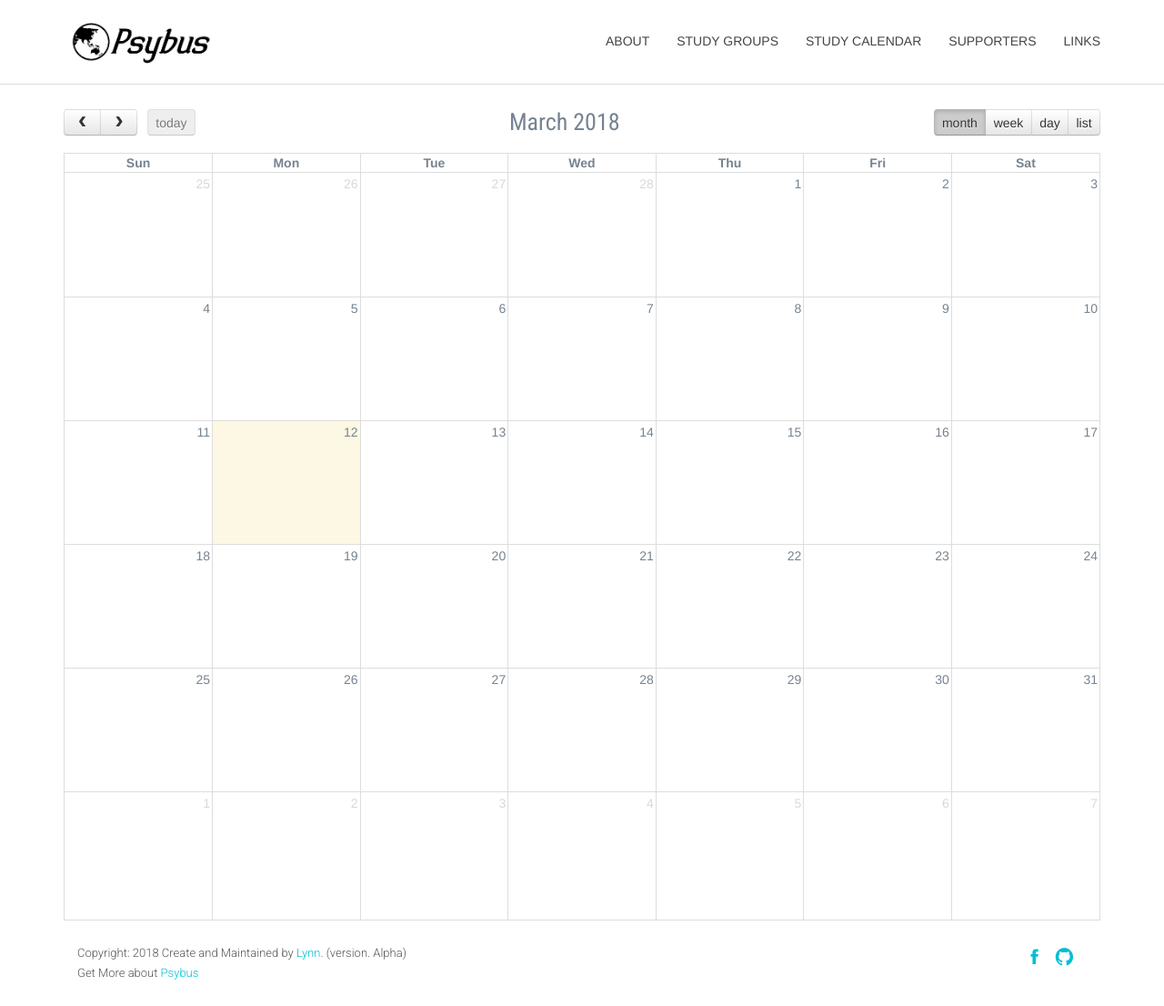
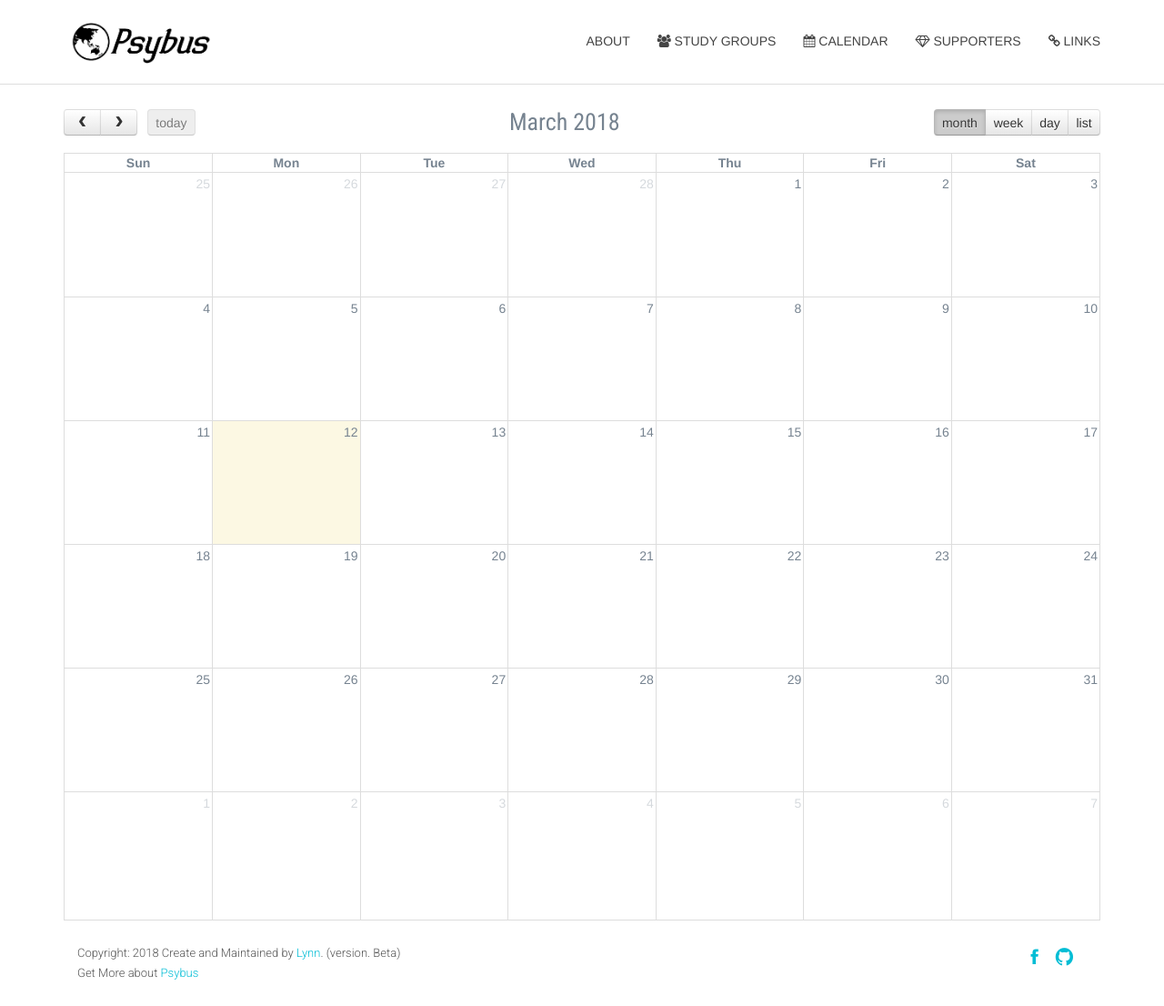
Before and after one commit to lynn-hong/psybus, a Django app: page /calendar/ in a window 1280 px wide. Shown: the whole page at 91% size. Run offline with Django 3.2, Linux system fonts and the light colour scheme; data that the repository does not hold is empty; some libraries are stand-ins or nearby versions; some web fonts are replaced.

Commit message:
메인 페이지 사진 및 투명도 수정, 메뉴 내비게이션 icon font 추가, 하단 버전 변경(#9)

```diff
--- a/chronology/static/css/main.css
+++ b/chronology/static/css/main.css
@@ -140,7 +140,7 @@ a:hover {
   opacity: 0;
 }
 #hero-area {
-  background: url('../images/slider.jpg') no-repeat 50%;
+  background: url('../images/171202_studybreak.jpg') no-repeat 50%;
   background-size: cover;
   background-attachment: fixed;
   padding: 230px 0;
@@ -151,7 +151,7 @@ a:hover {
 #hero-area:before {
   content: '';
   z-index: 9;
-  background: rgba(255, 255, 255, 0.78);
+  background: rgba(255, 255, 255, 0.7);
   position: absolute;
   top: 0;
   left: 0;
--- a/chronology/static/css/style.css
+++ b/chronology/static/css/style.css
@@ -303,7 +303,7 @@ a:hover {
 }
 
 #hero-area {
-  background: url("../images/slider.jpg") no-repeat 50%;
+  background: url("../images/171202_studybreak.jpg") no-repeat 50%;
   background-size: cover;
   background-attachment: fixed;
   padding: 230px 0;
@@ -315,7 +315,7 @@ a:hover {
 #hero-area:before {
   content: '';
   z-index: 9;
-  background: rgba(255, 255, 255, 0.78);
+  background: rgba(255, 255, 255, 0.7);
   position: absolute;
   top: 0;
   left: 0;
--- a/chronology/static/less/main.less
+++ b/chronology/static/less/main.less
@@ -171,7 +171,7 @@ a:hover {
 
 
 #hero-area {
-	background: url('../images/slider.jpg') no-repeat 50%;
+	background: url('../images/171202_studybreak.jpg') no-repeat 50%;
 	background-size: cover;
 	background-attachment: fixed;
 	padding:230px 0;
@@ -181,7 +181,7 @@ a:hover {
 	&:before {
 		content: '';
 		z-index: 9;
-		background: rgba(255, 255, 255, 0.78);
+		background: rgba(255, 255, 255, 0.7);
 		position: absolute;
 		top: 0;
 		left: 0;
--- a/chronology/templates/chronology/base.html
+++ b/chronology/templates/chronology/base.html
@@ -29,6 +29,8 @@
         <!-- owl craousel css -->
         <link rel="stylesheet" href="{% static 'plugins/owl-carousel/owl.carousel.css' %}">
         <link rel="stylesheet" href="{% static 'plugins/owl-carousel/owl.theme.css' %}">
+        <!-- font-awesome css -->
+        <link rel="stylesheet" href="{% static 'fonts/font-awesome/css/font-awesome.css' %}">
         <!-- Fancybox -->
         <link rel="stylesheet" href="{% static 'plugins/facncybox/jquery.fancybox.css' %}">
         <!-- template main css file -->
@@ -73,9 +75,11 @@
                 <nav class="collapse navbar-collapse navbar-right" role="navigation">
                     <div class="main-menu">
                         <ul class="nav navbar-nav navbar-right">
-                            <li><a href="{% url 'index' %}#about">About</a></li>
-                            <li><a href="{% url 'index' %}#chronology">Study groups</a></li>
-                            <li><a href="{% url 'calendar' %}">Study calendar</a></li>
+                            <li class="active"><a href="{% url 'index' %}#about">About</a></li>
+                            <li><a href="{% url 'index' %}#chronology">
+                                <i class="fa fa-users" aria-hidden="true"></i> Study groups</a></li>
+                            <li><a href="{% url 'calendar' %}">
+                                <i class="fa fa-calendar" aria-hidden="true"></i> Calendar</a></li>
                             <!-- <li><a href="#">Timetable</a></li> -->
                             <!-- <li class="dropdown">
                                 <a href="#" class="dropdown-toggle" data-toggle="dropdown">Family<span class="caret"></span></a>
@@ -86,8 +90,10 @@
                                     </ul>
                                 </div>
                             </li>  -->
-                            <li><a href="{% url 'index' %}#supporters">Supporters</a></li>
-                            <li><a href="{% url 'links' %}">Links</a></li>
+                            <li><a href="{% url 'index' %}#supporters">
+                                <i class="fa fa-diamond" aria-hidden="true"></i> Supporters</a></li>
+                            <li><a href="{% url 'links' %}">
+                                <i class="fa fa-link" aria-hidden="true"></i> Links</a></li>
                         </ul>
                     </div>
                 </nav>
@@ -108,7 +114,7 @@
                         <p class="copyright">Copyright:
                             <span><script>document.write(new Date().getFullYear())</script></span>
                             Create and Maintained by <a href="https://www.facebook.com/sulynhong" target="_blank">Lynn</a>.
-                            (version. Alpha) <br>
+                            (version. Beta) <br>
                             Get More about
                             <a href="https://www.facebook.com/thepsybus/" target="_blank">
                                 Psybus
--- a/chronology/templates/chronology/fullcalendar.html
+++ b/chronology/templates/chronology/fullcalendar.html
@@ -5,12 +5,15 @@
 
 <link href="{% static 'fullcalendar-3.9.0/fullcalendar.min.css' %}" rel='stylesheet' />
 <link href="{% static 'fullcalendar-3.9.0/fullcalendar.print.min.css' %}" rel='stylesheet' media='print' />
+<link href="{% static 'fullcalendar-3.9.0/lib/jquery-ui.css' %}" rel='stylesheet' />
+<link href="{% static 'fullcalendar-scheduler-1.9.3/scheduler.css' %}" rel='stylesheet' />
 
 <script src="{% static 'fullcalendar-3.9.0/lib/jquery.min.js' %}"></script>
 <script src="{% static 'fullcalendar-3.9.0/lib/jquery-ui.min.js' %}"></script>
 <!--<script src="http://code.jquery.com/jquery-migrate-1.2.1.min.js"></script>-->
 <script src="{% static 'fullcalendar-3.9.0/lib/moment.min.js' %}"></script>
 <script src="{% static 'fullcalendar-3.9.0/fullcalendar.min.js' %}"></script>
+<script src="{% static 'fullcalendar-scheduler-1.9.3/scheduler.js' %}"></script>
 
 <script>
     window.mobilecheck = function() {
@@ -20,6 +23,7 @@
     };
     $(document).ready(function() {
         $('#calendar').fullCalendar({
+            schedulerLicenseKey: 'CC-Attribution-NonCommercial-NoDerivatives',
             defaultView: window.mobilecheck() ? "listWeek" : "month",
             header: {
                 left: 'prev,next today',
@@ -33,6 +37,9 @@
             selectable: true,
             disableResizing: false,
             contentHeight: 'auto',
+            eventColor: '#FFFFBB',
+            eventTextColor: 'black',
+            eventBorderColor: 'black',
             eventLimit: true, // allow "more" link when too many events
             events: [
                 {% for e in events %}
```
Also changed, not shown: 2 other files.
